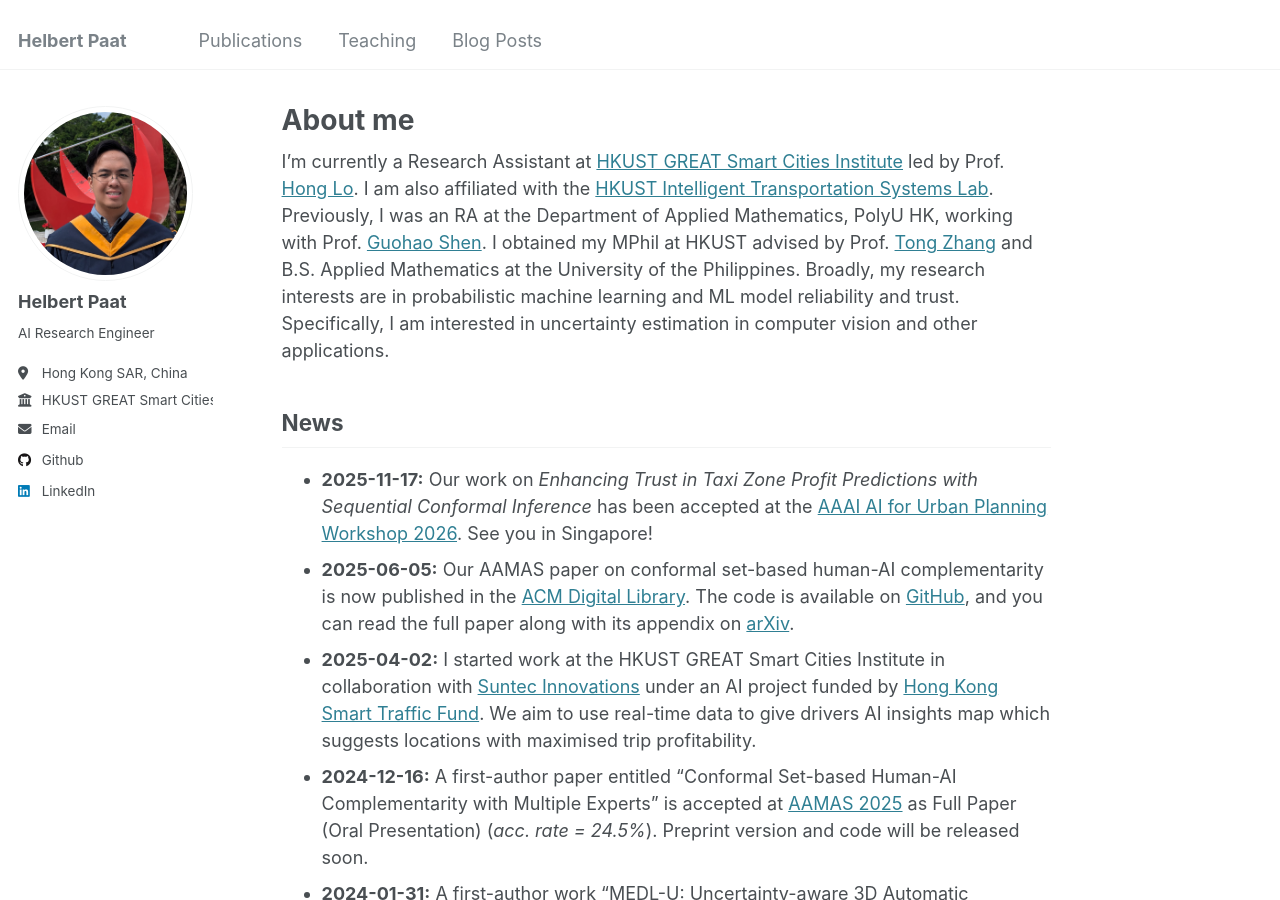
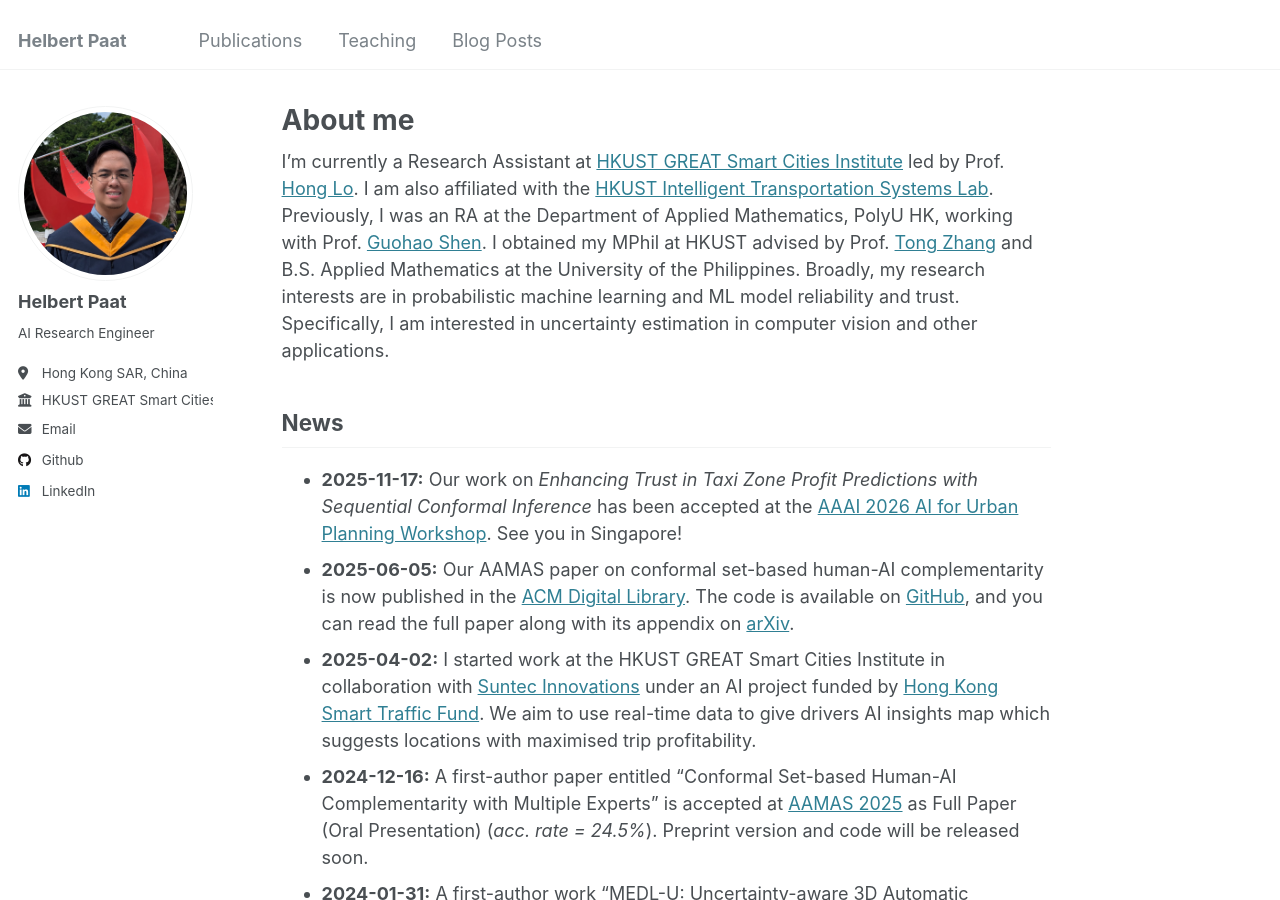
Before and after one commit to paathelb/paathelb.github.io, a Jekyll site: the page built from _pages/about.md, in a window 1280 px wide and 900 px high. Built offline with Jekyll 4.4.1, drawn with Linux system fonts in a browser that asks for light colours.

```diff
--- a/_pages/about.md
+++ b/_pages/about.md
@@ -62,7 +62,7 @@ I'm currently a Research Assistant at [HKUST GREAT Smart Cities Institute](https
 - A paper on Frequency Domain Uncertainty Quantification is accepted at the International Conference on Computer Vision (ICCV) 2025, Workshop on Advanced Perception for Autonomous Healthcare (APAH). Preprint will be released soon.
 - **2025-11-08:** Our work on Uncertainty Quantification for Biomedical Image Generation almost made it to AAAI 2026 (with 3 weak accepts and 2 weak rejects). Better luck next time!
 -->
-- **2025-11-17:** Our work on _Enhancing Trust in Taxi Zone Profit Predictions with Sequential Conformal Inference_ has been accepted at the [AAAI AI for Urban Planning Workshop 2026](https://ai-for-urban-planning.github.io/AAAI26-workshop/). See you in Singapore!
+- **2025-11-17:** Our work on _Enhancing Trust in Taxi Zone Profit Predictions with Sequential Conformal Inference_ has been accepted at the [AAAI 2026 AI for Urban Planning Workshop](https://ai-for-urban-planning.github.io/AAAI26-workshop/). See you in Singapore!
 - **2025-06-05:** Our AAMAS paper on conformal set-based human-AI complementarity is now published in the [ACM Digital Library](https://dl.acm.org/doi/10.5555/3709347.3743792). The code is available on [GitHub](https://github.com/paathelb/conformal_hai_multiple), and you can read the full paper along with its appendix on [arXiv](https://arxiv.org/abs/2508.06997).
 - **2025-04-02:** I started work at the HKUST GREAT Smart Cities Institute in collaboration with [Suntec Innovations](https://www.suntec.app/) under an AI project funded by [Hong Kong Smart Traffic Fund](https://stf.hkpc.org/cs-87-2403-ra/). We aim to use real-time data to give drivers AI insights map which suggests locations with maximised trip profitability.
 - **2024-12-16:** A first-author paper entitled "Conformal Set-based Human-AI Complementarity with Multiple Experts" is accepted at [AAMAS 2025](https://aamas2025.org/) as Full Paper (Oral Presentation) (_acc. rate = 24.5%_). Preprint version and code will be released soon.
```
